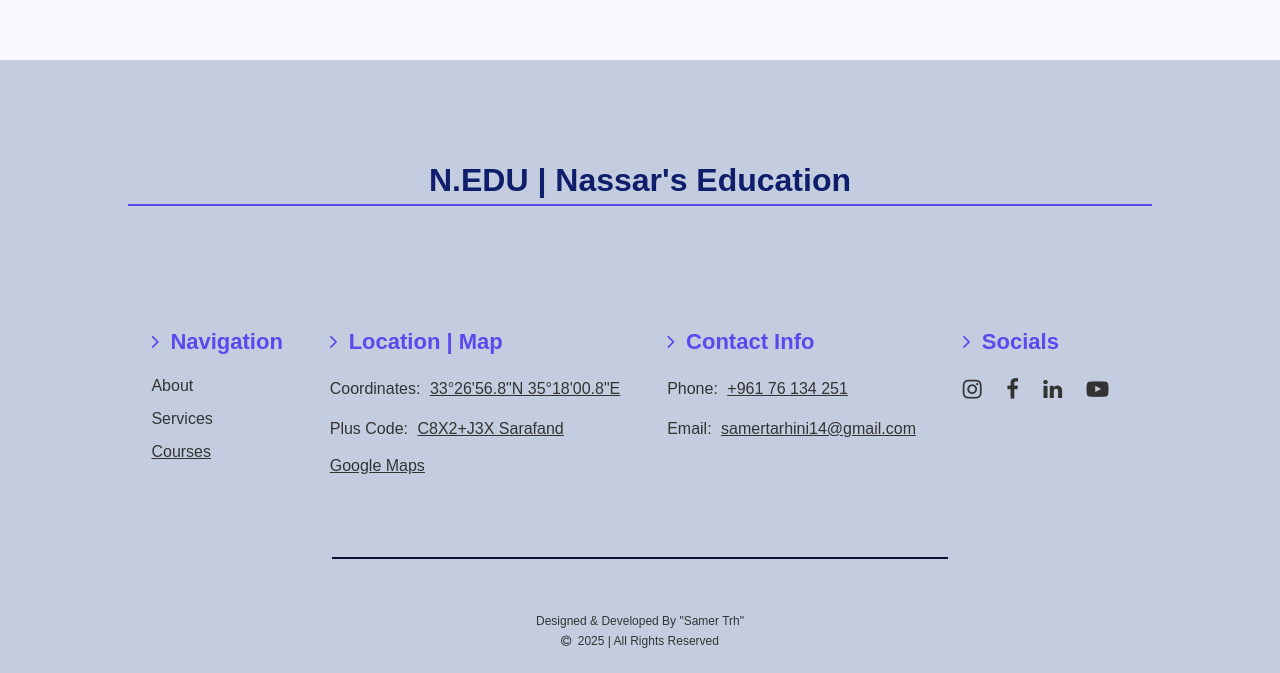
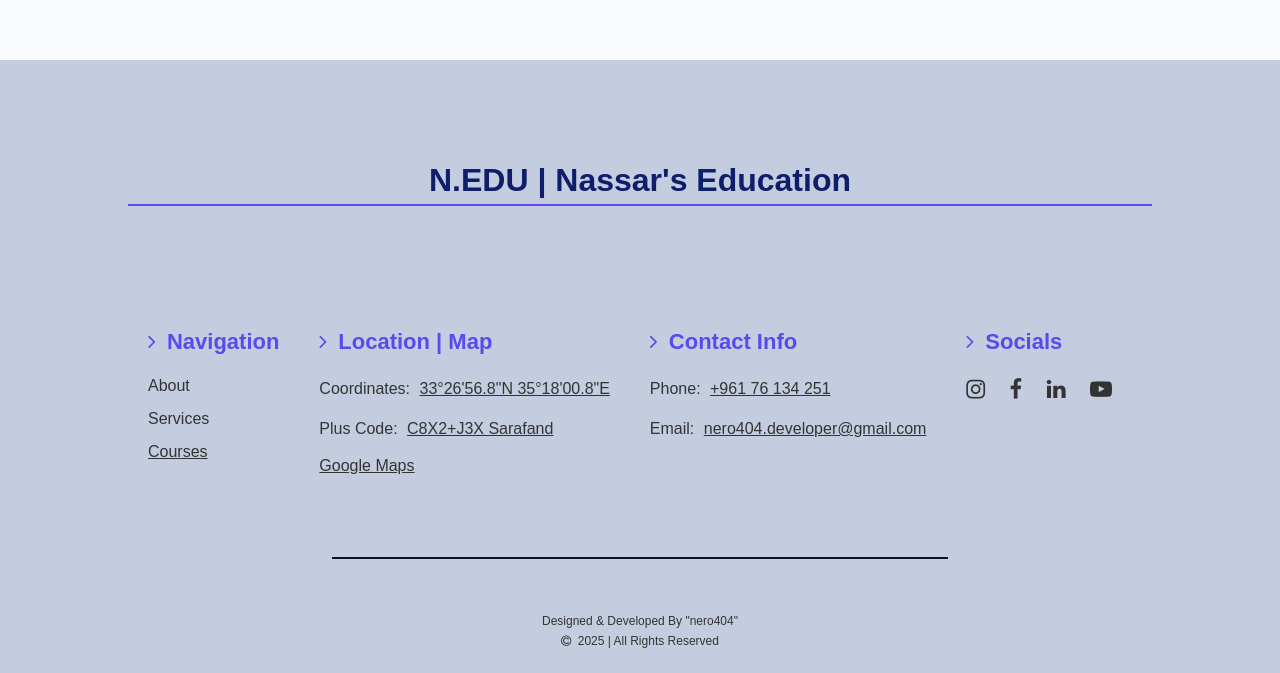
Before and after one commit to nero404-dev/edu-web, a plain HTML site: page index.html in a window 1280 px wide. Shown: the part 3841-4514 px from the top of the page. Drawn offline with Linux system fonts and the light colour scheme.

Commit message:
index.html

```diff
--- a/index.html
+++ b/index.html
@@ -228,7 +228,7 @@
             <div class="col col-3">
                 <h3><i class="fa fa-angle-right" aria-hidden="true"></i> Contact Info</h3>
                 <p>Phone: <a href="tel:+96176134251">+961 76 134 251</a></p>
-                <p>Email: <a href="mailto:samertarhini14@gmail.com">samertarhini14@gmail.com</a></p>
+                <p>Email: <a href="mailto:nero404.developer@gmail.com">nero404.developer@gmail.com</a></p>
             </div>
             <div class="col col-4">
                 <h3><i class="fa fa-angle-right" aria-hidden="true"></i> Socials</h3>
@@ -244,7 +244,7 @@
         <hr id="footer-hr">
 
         <div class="copyright">
-            <p>Designed & Developed By "Samer Trh" <br><i class="fa fa-copyright" aria-hidden="true"></i> 2025 | All Rights Reserved</p>
+            <p>Designed & Developed By "nero404" <br><i class="fa fa-copyright" aria-hidden="true"></i> 2025 | All Rights Reserved</p>
         </div>
     </footer>
 
```
